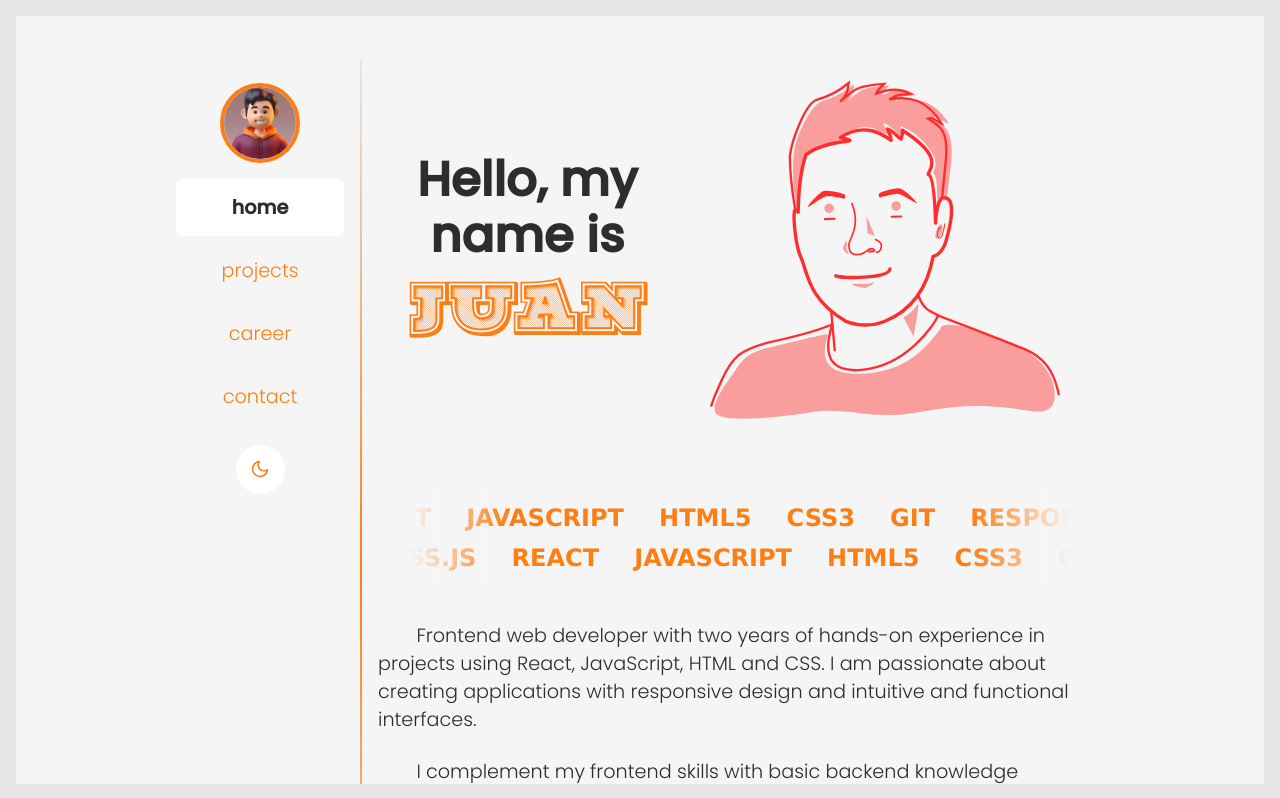
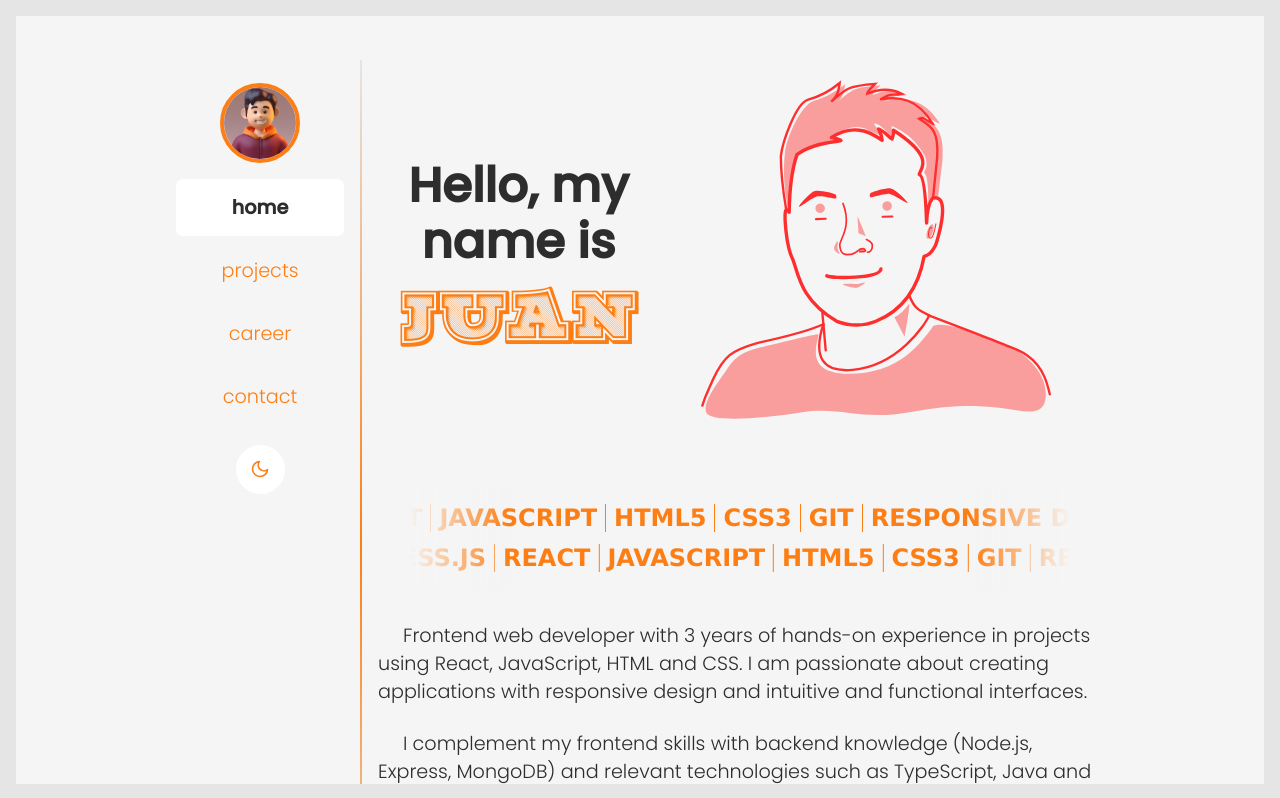
Before and after one commit to juaneugenio/myportfolioweb, a React (Vite) app: page / in a window 1280 px wide. Shown: the top 798 px of the page. Built offline with nearby package versions, Linux system fonts and the light colour scheme; no server answers; a web font is replaced by a local one.

Commit message:
feat: minor styling to contact footer, to Marquee in HomePage.

```diff
--- a/src/App.css
+++ b/src/App.css
@@ -143,7 +143,7 @@ h3 {
 }
 p {
 	margin-bottom: clamp(1rem, 1vw + 0.8rem, 1.5rem);
-	text-indent: 2em;
+	text-indent: 1.3em;
 }
 
 strong {
@@ -348,16 +348,18 @@ strong {
 
 /* Hero section */
 .quote {
+	display: flex;
+	flex-direction: column;
 	font-size: clamp(2rem, 2vw + 1.5rem, 3rem);
 	line-height: clamp(2.5rem, 2.5vw + 1.75rem, 3.5rem);
 	font-weight: 900;
 	text-align: center;
 }
-.quote strong {
+.quote-name {
 	font-family: Moogalator, sans-serif;
 	color: var(--head-color);
-	margin-top: 0.8rem;
-	display: inline-block;
+	margin-top: 1rem;
+	/* display: inline-block; */
 }
 
 .hero-container {
@@ -408,13 +410,13 @@ strong {
 }
 
 .tech-item {
+	border-left: 1px solid;
 	text-transform: uppercase;
 	color: var(--head-color);
 	font-weight: bold;
-	padding: clamp(0.5rem, 1vw + 0.3rem, 2rem);
+	padding: 0 0.5rem;
 	font-size: clamp(1rem, 1.5vw + 0.5rem, 1.5rem);
 	font-family: Verdana, sans-serif;
-
 }
 .tech-item:hover {
 	opacity: 1;
@@ -541,9 +543,10 @@ strong {
 	flex-direction: column;
 	margin: 0;
 	padding: 0;
-	text-align: center;
+	/* text-align: center; */
 }
 .contact-container ul {
+	text-align: center;
 	list-style: none;
 	display: flex;
 	flex-wrap: wrap;
@@ -565,9 +568,15 @@ strong {
 }
 /* ------FOOTER section-------- */
 .footer {
-	font-size: 0.9rem;
-	line-height: 0.6rem;
+	text-align: center;
+	font-size: clamp(0.8rem, 1vw + 0.5rem, 1rem);
+	line-height: 1.5;
 	margin-top: 1rem;
+}
+.footer p {
+	font-size: inherit;
+	text-indent: 0;
+	margin-bottom: 0;
 }
 .tooltip {
 	position: relative;
@@ -694,8 +703,8 @@ strong {
 		border-image: none; */
 
 		max-width: 100%;
-        margin-left: 0;
-        padding: 1rem;
+		margin-left: 0;
+		padding: 1rem;
 	}
 	.mobile-nav {
 		display: block;
@@ -706,13 +715,15 @@ strong {
 	}
 
 	.tech-marquee-container {
-		margin: 2rem ;
+		margin: 2rem;
+	}
+	.footer {
+		font-size: clamp(0.7rem, 0.8vw + 0.5rem, 0.9rem);
 	}
 }
 
 /* Móviles */
 @media screen and (max-width: calc(480 * 1px)) {
-
 	.hero-container {
 		gap: 1rem;
 		padding: 0.5rem;
@@ -723,7 +734,7 @@ strong {
 	}
 
 	.quote {
-		font-size: clamp(1.6rem, 2vw + 1rem, 3rem);
+		/* font-size: clamp(1.6rem, 2vw + 1rem, 3rem); */
 		line-height: clamp(1.8rem, 2vw + 1rem, 2.2rem);
 		margin: 0.5rem auto;
 	}
@@ -753,6 +764,14 @@ strong {
 	.projects-section-container {
 		grid-template-columns: 1fr;
 	}
+	.footer {
+		font-size: clamp(0.6rem, 0.7vw + 0.4rem, 0.8rem);
+		margin-top: 0.5rem;
+	}
+	.footer p {
+		font-size: inherit;
+		line-height: inherit;
+	}
 }
 
 /* Móviles pequeños */
--- a/src/dataAbout.js
+++ b/src/dataAbout.js
@@ -183,6 +183,12 @@ const skills = {
 			icon: 'SiMongodb',
 			level: '★★☆☆☆',
 		},
+		{
+			id: '04',
+			name: 'JSON',
+			icon: 'SiJson',
+			level: '★★★★☆',
+		},
 	],
 	tools: [
 		{
--- a/src/pages/Home.jsx
+++ b/src/pages/Home.jsx
@@ -7,6 +7,17 @@ import TechMarquee from '../components/TechMarquee/TechMarquee';
 
 function Home({ variants }) {
 	const avatarRef = useRef(null);
+
+	// function to diplay the years of experience
+const yearsOfExperience = () => {
+	const startDate = new Date('2021-08-01');
+	const currentDate = new Date();
+	const years = currentDate.getFullYear() - startDate.getFullYear();
+	const months = currentDate.getMonth() - startDate.getMonth();
+
+	// Adjust the years based on the months
+	return months < 0 ? years - 1 : years;
+};
 
 	useEffect(() => {
 		const font = new FontFace('Moogalator', 'url(/src/assets/fonts/moogalator.woff2)');
@@ -39,7 +50,7 @@ function Home({ variants }) {
 			<div className='hero-container'>
 				<blockquote className='quote'>
 					Hello, my <br />
-					name is <strong>Juan</strong>
+					name is <span className='quote-name'>Juan</span>
 				</blockquote>
 				<div className='hero-illustration' ref={avatarRef}>
 					<Avatar className='hero-svg' />
@@ -50,13 +61,13 @@ function Home({ variants }) {
 
 			<div className='home-content'>
 				<p>
-					Frontend web developer with two years of hands-on experience in projects using React, JavaScript, HTML and
-					CSS. I am passionate about creating applications with responsive design and intuitive and functional
-					interfaces.
+					Frontend web developer with {yearsOfExperience()} years of hands-on experience in projects using React,
+					JavaScript, HTML and CSS. I am passionate about creating applications with responsive design and intuitive and
+					functional interfaces.
 				</p>
 				<p>
-					I complement my frontend skills with basic backend knowledge (Node.js, Express, MongoDB) and I am constantly
-					learning relevant technologies such as TypeScript and PostgreSQL.
+					I complement my frontend skills with backend knowledge (Node.js, Express, MongoDB) and relevant technologies
+					such as TypeScript, Java and CSS animations.
 				</p>
 				<p>
 					My experience as a B2B Technical Support Engineer has provided me with valuable skills in frontend and backend
--- a/src/pages/about/About.jsx
+++ b/src/pages/about/About.jsx
@@ -17,6 +17,7 @@ import {
 	SiRedux,
 	SiSketch,
 	SiVisualstudiocode,
+	SiJson,
 } from 'react-icons/si';
 import { VscEditorLayout } from 'react-icons/vsc';
 
@@ -49,6 +50,7 @@ function About({ variants }) {
 		VscEditorLayout: VscEditorLayout,
 		SiSketch: SiSketch,
 		SiVisualstudiocode: SiVisualstudiocode,
+		SiJson: SiJson,
 	};
 
 	return (
```
